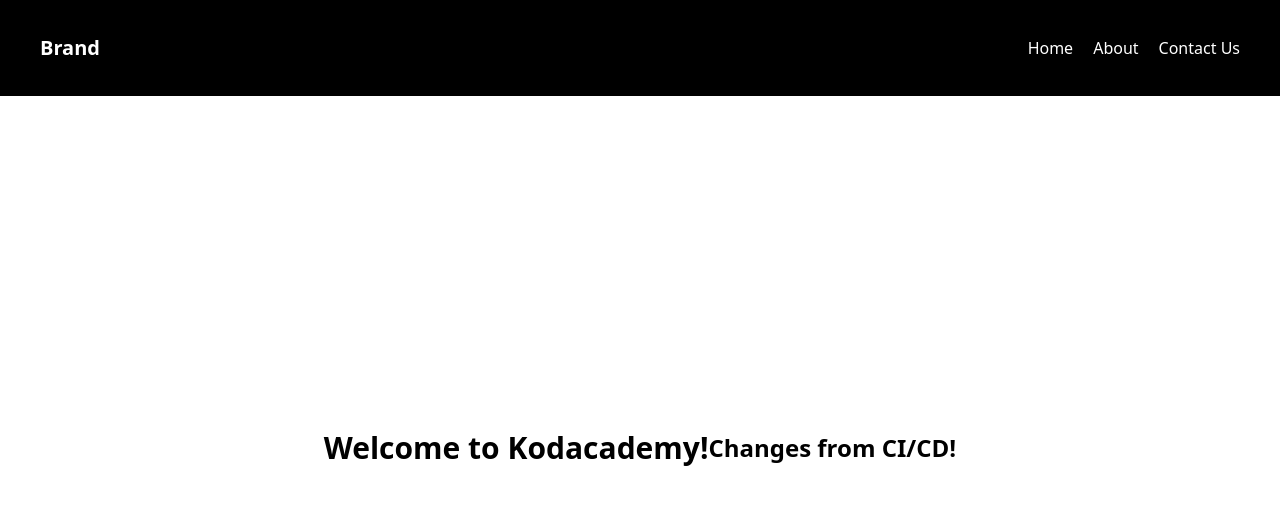
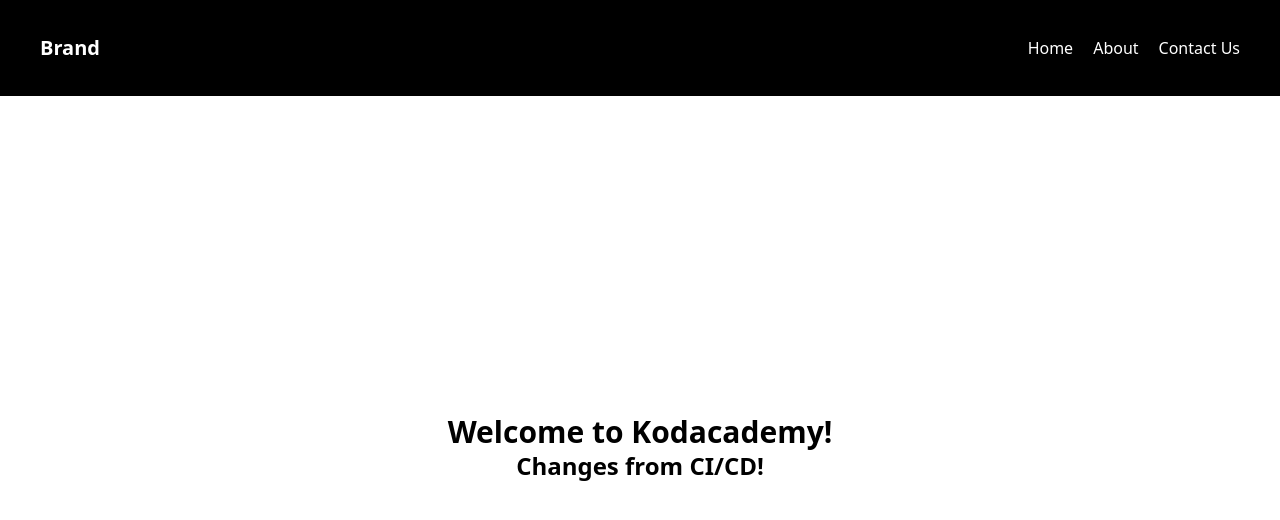
Before and after one commit to fulsep/koda-b6-cicd-frontend, a React (Vite) app: page / in a window 1280 px wide. Shown: the top 520 px of the page. Built offline with nearby package versions, Linux system fonts and the light colour scheme.

Commit message:
fix: move text to another line

```diff
--- a/src/App.jsx
+++ b/src/App.jsx
@@ -17,7 +17,7 @@
           </li>
         </ul>
       </div>
-      <div className='flex-1 flex justify-center items-center'>
+      <div className='flex-1 flex flex-col justify-center items-center'>
         <h1 className='font-bold text-3xl'>Welcome to Kodacademy!</h1>
         <h1 className='font-bold text-2xl'>Changes from CI/CD!</h1>
       </div>
```
